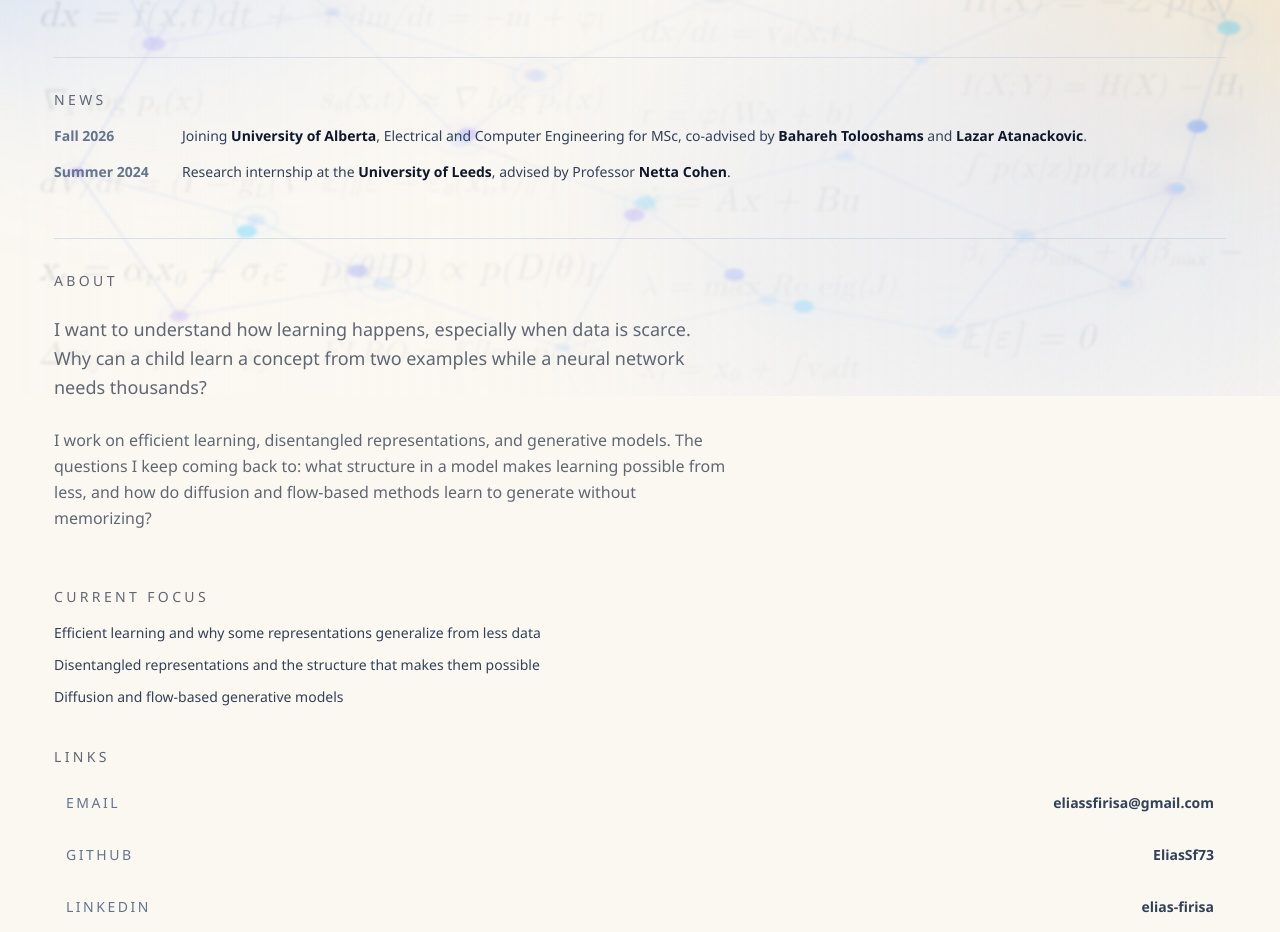
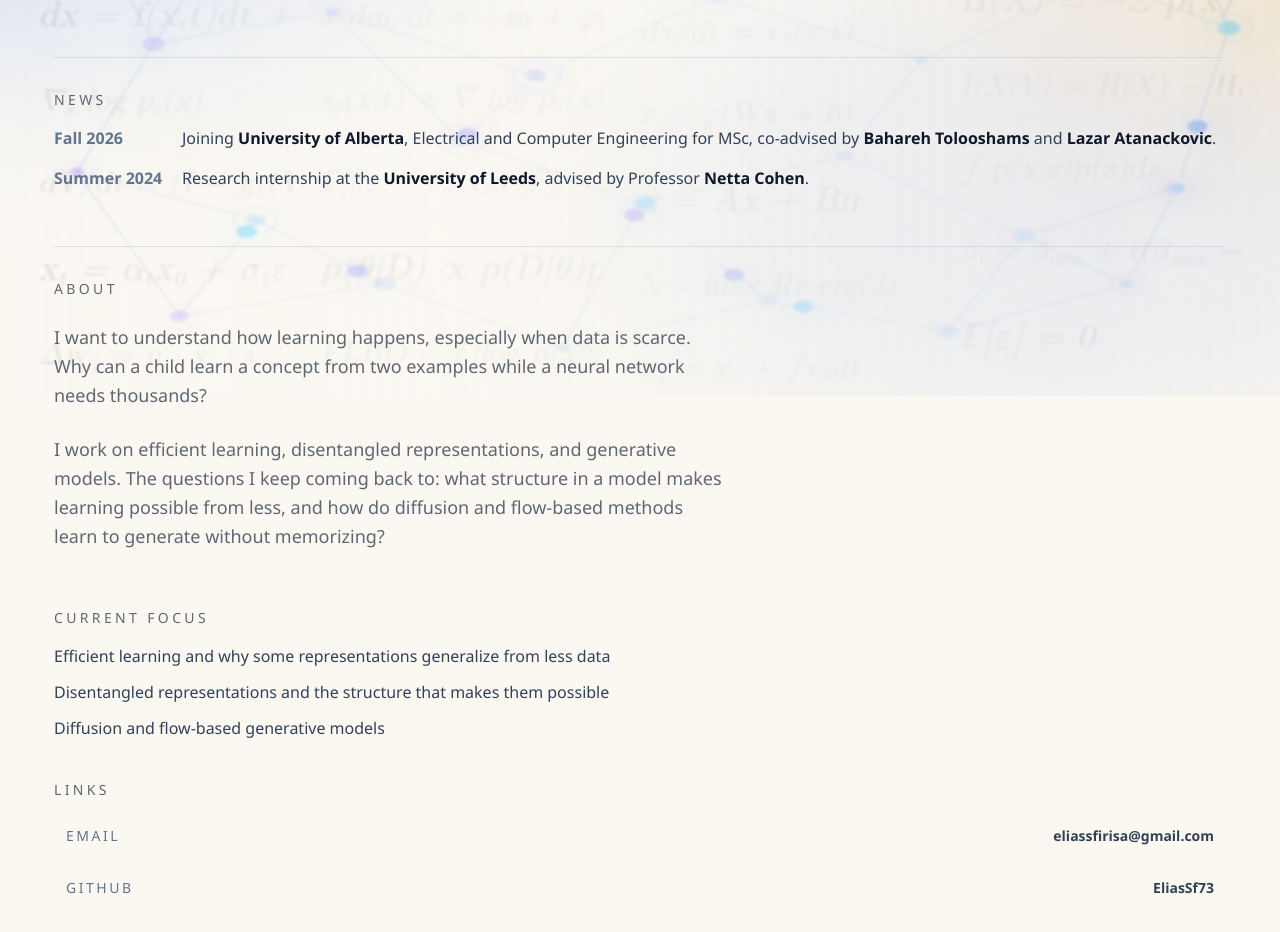
Before and after one commit to EliasSf73/elias-firisa-website, a Next.js app: page / in a window 1280 px wide. Shown: the part 404-1336 px from the top of the page. Built offline with nearby package versions, Linux system fonts and the light colour scheme.

Commit message:
Normalize font sizes on homepage

```diff
--- a/src/app/page.tsx
+++ b/src/app/page.tsx
@@ -51,7 +51,7 @@
         <p className="text-sm uppercase tracking-[0.24em] text-slate-500">News</p>
         <ul className="mt-4 space-y-4">
           {newsItems.map((item, i) => (
-            <li key={i} className="flex gap-4 text-sm">
+            <li key={i} className="flex gap-4 text-base">
               <span className="shrink-0 w-28 font-semibold text-slate-500">{item.date}</span>
               <span className="text-slate-700">{item.content}</span>
             </li>
@@ -66,7 +66,7 @@
             I want to understand how learning happens, especially when data is scarce.
             Why can a child learn a concept from two examples while a neural network needs thousands?
           </p>
-          <p className="max-w-2xl text-base leading-relaxed text-slate-600">
+          <p className="max-w-2xl text-lg leading-relaxed text-slate-600">
             I work on efficient learning, disentangled representations, and generative models.
             The questions I keep coming back to: what structure in a model makes learning
             possible from less, and how do diffusion and flow-based methods learn to generate
@@ -77,7 +77,7 @@
         <div className="grid gap-10 md:grid-cols-2 lg:grid-cols-1">
           <div>
             <p className="text-sm uppercase tracking-[0.24em] text-slate-500">Current focus</p>
-            <ul className="mt-4 space-y-3 text-sm text-slate-700">
+            <ul className="mt-4 space-y-3 text-base text-slate-700">
               <li>Efficient learning and why some representations generalize from less data</li>
               <li>Disentangled representations and the structure that makes them possible</li>
               <li>Diffusion and flow-based generative models</li>
```
